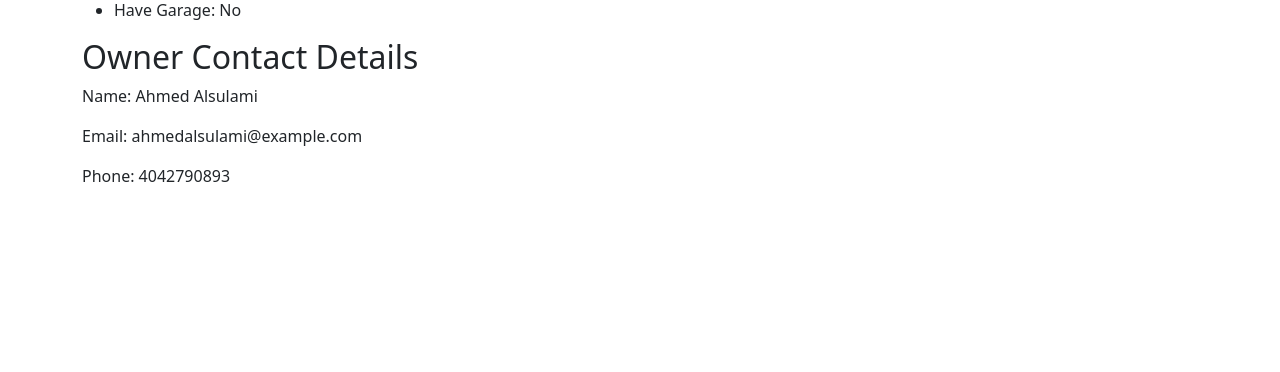
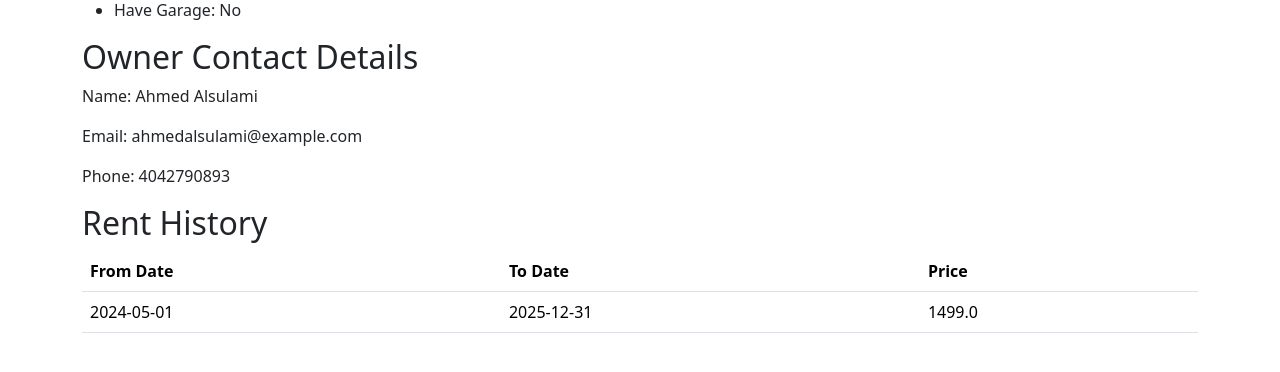
Before and after one commit to ralsulami/FinalProject, a Flask app: page /appartments/16/view in a window 1280 px wide. Shown: the part 194-566 px from the top of the page. Run offline with Flask 3, Linux system fonts and the light colour scheme.

Commit message:
update!
I added the option to put appartment on rent, make it available for rent, and show the rent history.

```diff
--- a/app.py
+++ b/app.py
@@ -1,4 +1,5 @@
 from flask import Flask, request, render_template, redirect, url_for
+from datetime import datetime
 import sqlite3
 
 db = sqlite3.connect('sqlite.db', check_same_thread=False)
@@ -9,7 +10,16 @@ app = Flask(__name__)
 
 @app.route('/')
 def index():
-    cursor.execute("SELECT * FROM appartments")
+    # Get the list of appartments with is_available flag to indicate whether
+    # it is available for rent or not
+    cursor.execute("""
+        SELECT a.*,
+               CASE
+                   WHEN EXISTS (SELECT 1 FROM rent_history WHERE appartment_id = a.id AND ? BETWEEN from_date AND to_date) THEN 0
+                   ELSE 1
+               END AS is_available
+        FROM appartments a
+    """, (datetime.now().strftime('%Y-%m-%d %H:%M:%S'),))
     appartments = cursor.fetchall()
     return render_template('home.html', title="Appartment Complex Tracker", appartments=appartments)
 
@@ -22,7 +32,7 @@ def add_submit():
     data = request.form
     does_have_garage = data.get('does_have_garage', False)
     does_have_garage = True if does_have_garage else False
-    cursor.execute("INSERT INTO appartments (address, floor_level, number_of_bedrooms, number_of_bathrooms, does_have_garage, user_id) VALUES (?, ?, ?, ?, ?, 1)", (data['address'], data['floor_level'], data['number_of_bedrooms'], data['number_of_bathrooms'], does_have_garage))
+    cursor.execute("INSERT INTO appartments (address, floor_level, number_of_bedrooms, number_of_bathrooms, does_have_garage) VALUES (?, ?, ?, ?, ?)", (data['address'], data['floor_level'], data['number_of_bedrooms'], data['number_of_bathrooms'], does_have_garage))
     print(data)
     db.commit()
     return "Appartment added successfully"
@@ -40,7 +50,11 @@ def appartment_detail(id):
         cursor.execute("SELECT * FROM user WHERE id = ?", (owner_id,))
         owner = cursor.fetchone()
 
-    return render_template('appartment-detail.html', title="Appartment Detail", appartment=appartment, owner=owner)
+    # Fetch rent history
+    cursor.execute("SELECT * FROM rent_history WHERE appartment_id = ? ORDER BY id DESC", (id,))
+    rent_history = cursor.fetchall()
+
+    return render_template('appartment-detail.html', title="Appartment Detail", appartment=appartment, owner=owner, rent_history=rent_history)
 
 @app.route('/appartments/<int:appartment_id>/add-owner')
 def add_owner(appartment_id):
@@ -60,6 +74,26 @@ def add_owner_submit(appartment_id):
     # Redirect to appartment detail page
     return redirect(url_for ('appartment_detail', id=appartment_id))
 
+@app.route('/appartments/<int:appartment_id>/put-on-rent')
+def toggle_rent_status(appartment_id):
+    return render_template('put-on-rent.html', title="Put on rent", appartment_id=appartment_id)
+
+@app.route('/appartments/<int:appartment_id>/put-on-rent-submit', methods=['POST'])
+def put_on_rent(appartment_id):
+    data = request.form
+    to_date = datetime.strptime(data.get('to_date', '9999-12-31'), '%Y-%m-%d')
+    cursor.execute("INSERT INTO rent_history (from_date, to_date, price, appartment_id) VALUES (?, ?, ?, ?)", (datetime.now().strftime('%Y-%m-%d'), to_date.strftime('%Y-%m-%d'), data['price'], appartment_id))
+    db.commit()
+    return redirect(url_for('index'))
+
+@app.route('/appartments/<int:appartment_id>/make-available-for-rent', methods=['POST'])
+def make_available_for_rent(appartment_id):
+    cursor.execute("SELECT * FROM rent_history WHERE appartment_id = ? AND ? BETWEEN from_date AND to_date", (appartment_id, datetime.now().strftime('%Y-%m-%d')))
+    rent_history_latest = cursor.fetchone()
+
+    cursor.execute("UPDATE rent_history SET to_date = ? WHERE id = ?", (datetime.now().strftime('%Y-%m-%d'), rent_history_latest['id']))
+    db.commit()
+    return redirect(url_for('index'))
 
 if __name__ == '__main__':
     app.run(debug=True, port=27095, host='0.0.0.0')
--- a/db.sql
+++ b/db.sql
@@ -24,7 +24,7 @@ CREATE TABLE IF NOT EXISTS rent_history (
     id INTEGER PRIMARY KEY AUTOINCREMENT,
     from_date DATE NOT NULL,
     to_date DATE NOT NULL,
-    price REAL NOT NULL,
+    price REAL,
     appartment_id INTEGER,
     -- Foreign key constraint
     FOREIGN KEY (appartment_id) REFERENCES appartments(id)
--- a/templates/appartment-detail.html
+++ b/templates/appartment-detail.html
@@ -41,6 +41,26 @@
         >
       </p>
       {% endif %}
+
+      <h2>Rent History</h2>
+      <table class="table">
+        <thead>
+          <tr>
+            <th>From Date</th>
+            <th>To Date</th>
+            <th>Price</th>
+          </tr>
+        </thead>
+        <tbody>
+          {% for rent in rent_history %}
+          <tr>
+            <td>{{ rent.from_date }}</td>
+            <td>{{ rent.to_date }}</td>
+            <td>{{ rent.price }}</td>
+          </tr>
+          {% endfor %}
+        </tbody>
+      </table>
     </div>
 
     <script
```
Also changed, not shown: templates/home.html (+18 -1 lines), templates/put-on-rent.html (added, +29 -0 lines), README.md (added), sqlite.db.
